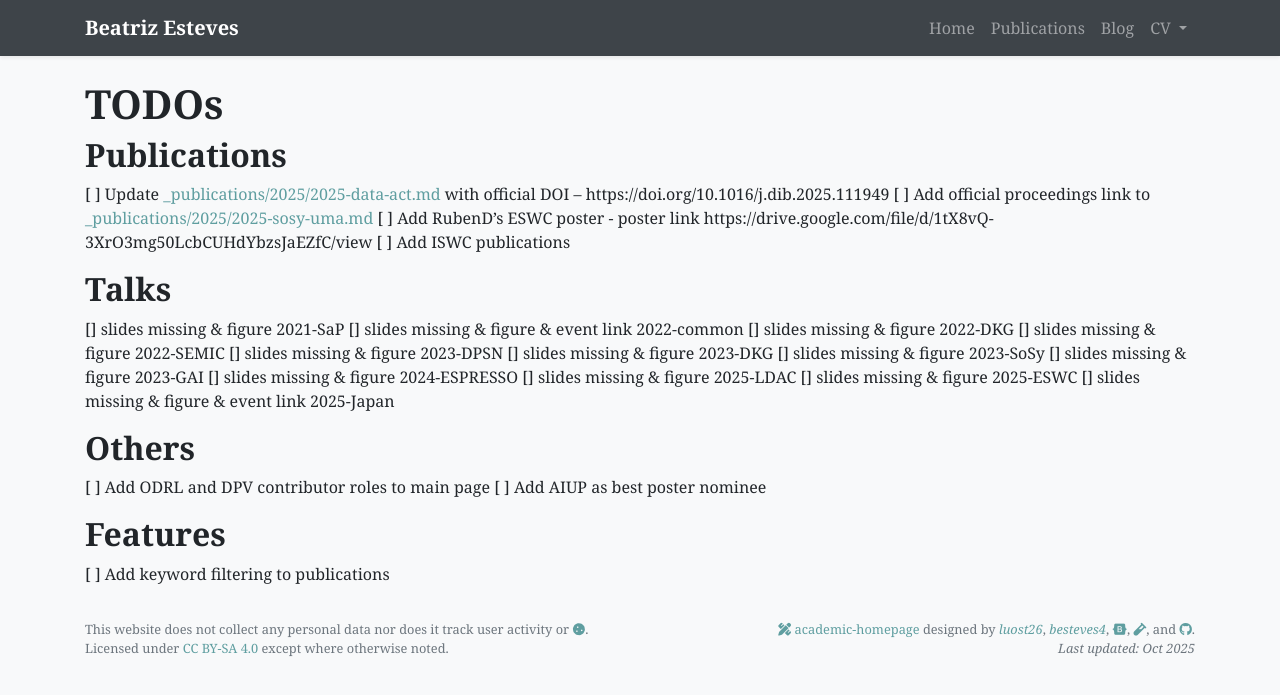
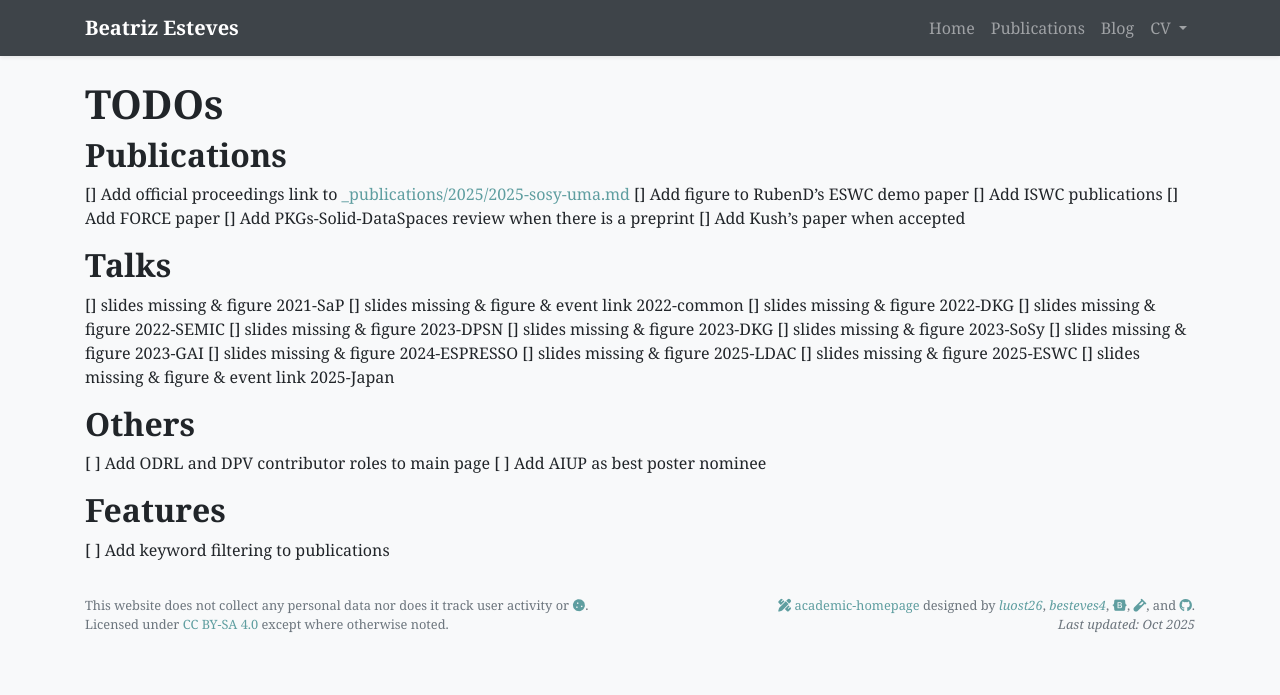
Before and after one commit to besteves4/besteves4.github.io, a Jekyll site: the page built from TODOS.md, in a window 1280 px wide. Shown: the top 695 px of the page. Built offline with Jekyll 4.4.1, drawn with Linux system fonts in a browser that asks for light colours; nearby versions of some CDN libraries; our own code applies the rules of GitHub Pages for plain Markdown files; a style sheet for code colours, icons or effects is not loaded.

```diff
--- a/TODOS.md
+++ b/TODOS.md
@@ -1,10 +1,12 @@
 # TODOs
 
 ## Publications
-[ ] Update [_publications/2025/2025-data-act.md](_publications/2025/2025-data-act.md) with official DOI -- https://doi.org/10.1016/j.dib.2025.111949
-[ ] Add official proceedings link to [_publications/2025/2025-sosy-uma.md](_publications/2025/2025-sosy-uma.md)
-[ ] Add RubenD's ESWC poster - poster link https://drive.google.com/file/d/1tX8vQ-3XrO3mg50LcbCUHdYbzsJaEZfC/view
-[ ] Add ISWC publications
+[] Add official proceedings link to [_publications/2025/2025-sosy-uma.md](_publications/2025/2025-sosy-uma.md)
+[] Add figure to RubenD's ESWC demo paper
+[] Add ISWC publications
+[] Add FORCE paper
+[] Add PKGs-Solid-DataSpaces review when there is a preprint
+[] Add Kush's paper when accepted
 
 ## Talks
 [] slides missing & figure 2021-SaP
--- a/_data/authors.yml
+++ b/_data/authors.yml
@@ -42,6 +42,9 @@
 
 "Jonas Steinbach":
   url: https://orcid.org/0000-0003-4440-5037
+
+"Jos De Roo":
+  url: https://josd.github.io
 
 "Julián Andrés Rojas":
   url: https://julianrojas.org/
```
Also changed, not shown: _publications/2025/2025-data-act.md (+5 -5 lines), 1 other file.
